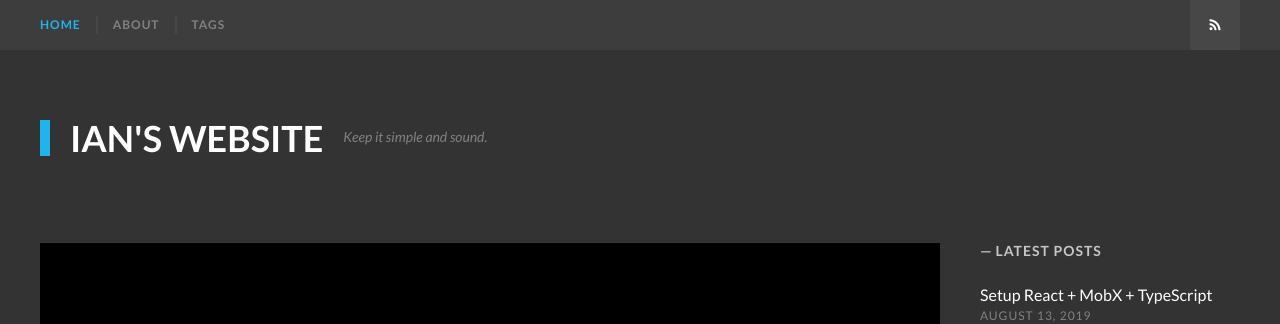
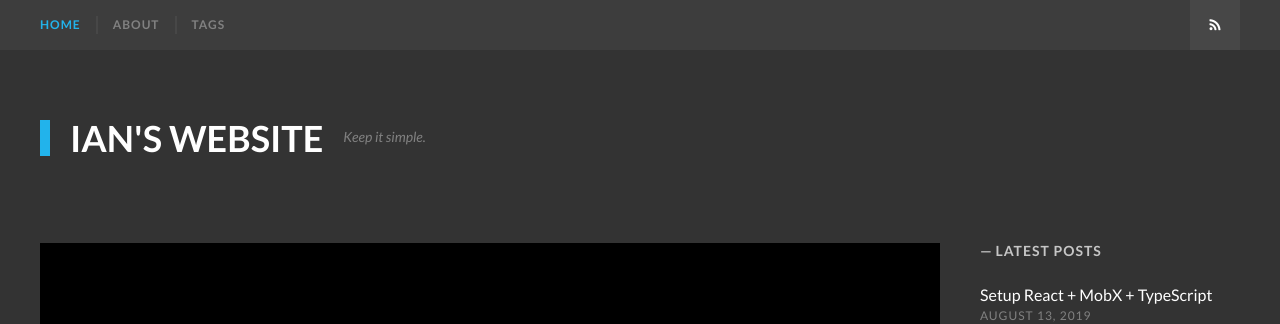
Before and after one commit to ianding1/ianding1.github.io, a Jekyll site: the page built from index.html, in a window 1280 px wide and 900 px high. Shown: the top 324 px of the window. Built offline with Jekyll 4.4.1, drawn with Linux system fonts in a browser that asks for light colours; some web fonts are replaced; Markdown is read by kramdown in place of the engine named in the settings; the list of posts is cut into pages by our own code; part of the change alters nothing that is shown.

```diff
--- a/_config.yml
+++ b/_config.yml
@@ -9,10 +9,10 @@
 title: "Ian's Website"
 
 # A description of your site for social meta tag, search engines, and feed.xml
-description: "Ian's blog on the principles and applications of programming languages and other things."
+description: "Techniques in C++, JavaScript, Java, Python, Web, Vim, etc."
 
 # Tagline near the site title
-tagline: "Keep it simple and sound."
+tagline: "Keep it simple."
 
 # The subpath of your site, e.g. /blog, for generating urls
 baseurl: ""
@@ -68,9 +68,8 @@ paginate_path: '/blog/page:num/'
 
 plugins:
 - jekyll-paginate
+- jekyll-sitemap
+- jekyll-seo-tag
 
 permalink: pretty
-markdown: redcarpet
-highlighter: pygments
-redcarpet:
-    extensions: ["no_intra_emphasis", "tables", "autolink", "strikethrough", "fenced_code_blocks", "disable_indented_code_blocks", "with_toc_data", "superscript", "underline", "highlight", "quote", "footnotes"]
+markdown: kramdown
--- a/_layouts/default.html
+++ b/_layouts/default.html
@@ -2,13 +2,10 @@
 <html lang="en">
 <head>
     <meta charset="utf-8">
-    <title>{% if page.title %}{{ page.title }}{% else %}{{ site.title }}{% endif %}</title>
-    <meta name="description" content="{% if page.description %}{{ page.description }}{% else %}{{ site.description }}{% endif %}">
     <meta name="viewport" content="width=device-width, initial-scale=1.0">
     <link rel="shortcut icon" href="{{ "/favicon.ico" | prepend: site.baseurl }}">
     <link rel="stylesheet" type="text/css" href="//fonts.googleapis.com/css?family=Lato:400,400italic,700,700italic" />
     <link rel="stylesheet" href="{{ site.baseurl }}/css/main.css" />
-    <link rel="canonical" href="{{ page.url | replace:'/index.html','/' | prepend: site.baseurl | prepend: site.url }}">
     <link rel="alternate" type="application/rss+xml" title="{{ site.title }} Feed" href="{{ "/feed.xml" | prepend: site.baseurl | prepend: site.url }}">
     {% if jekyll.environment == 'production' %}
     <!-- Global site tag (gtag.js) - Google Analytics -->
@@ -21,6 +18,7 @@
       gtag('config', 'UA-141689802-1');
     </script>
     {% endif %}
+    {% seo %}
 </head>
 <body>
     <nav id="top" class="site-navigation">
```
